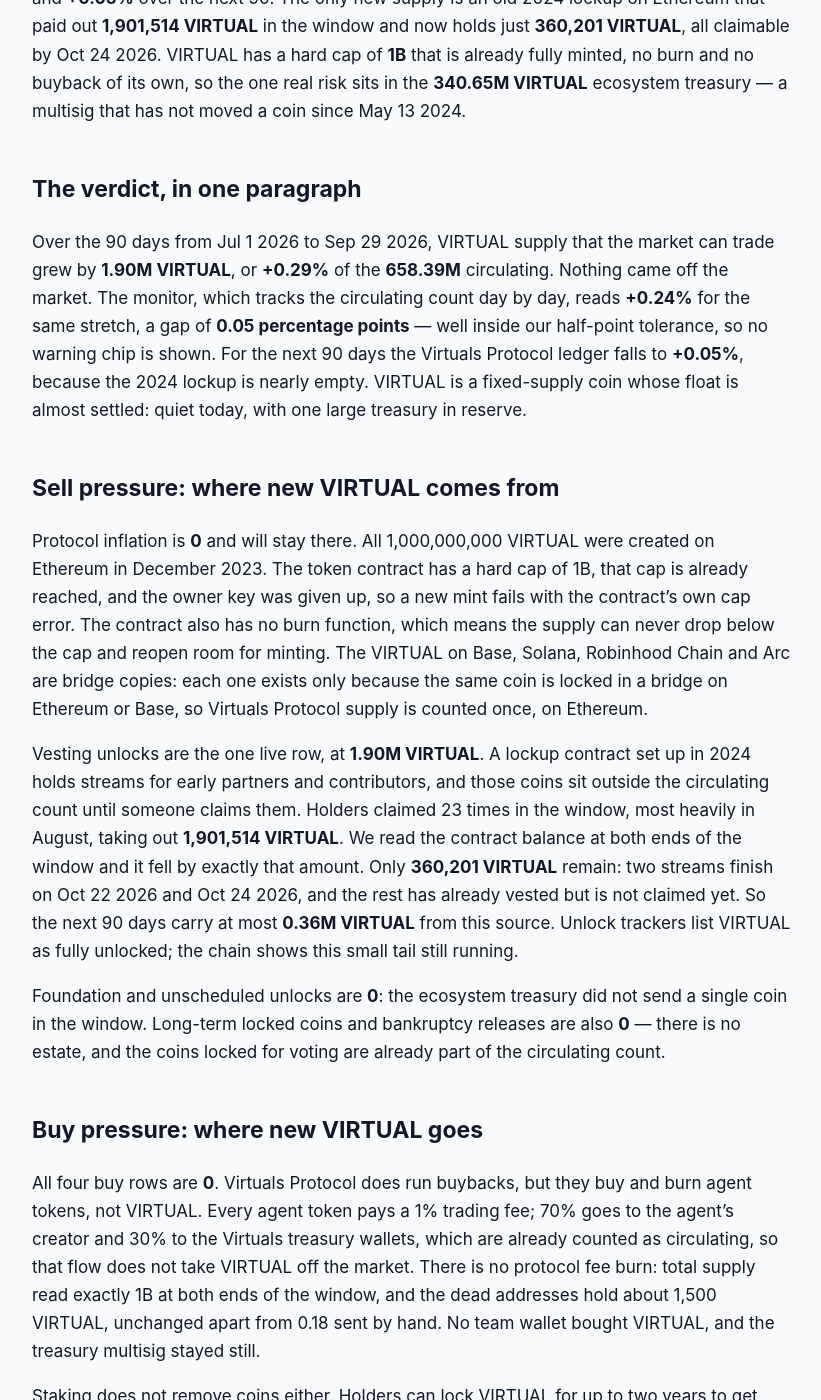
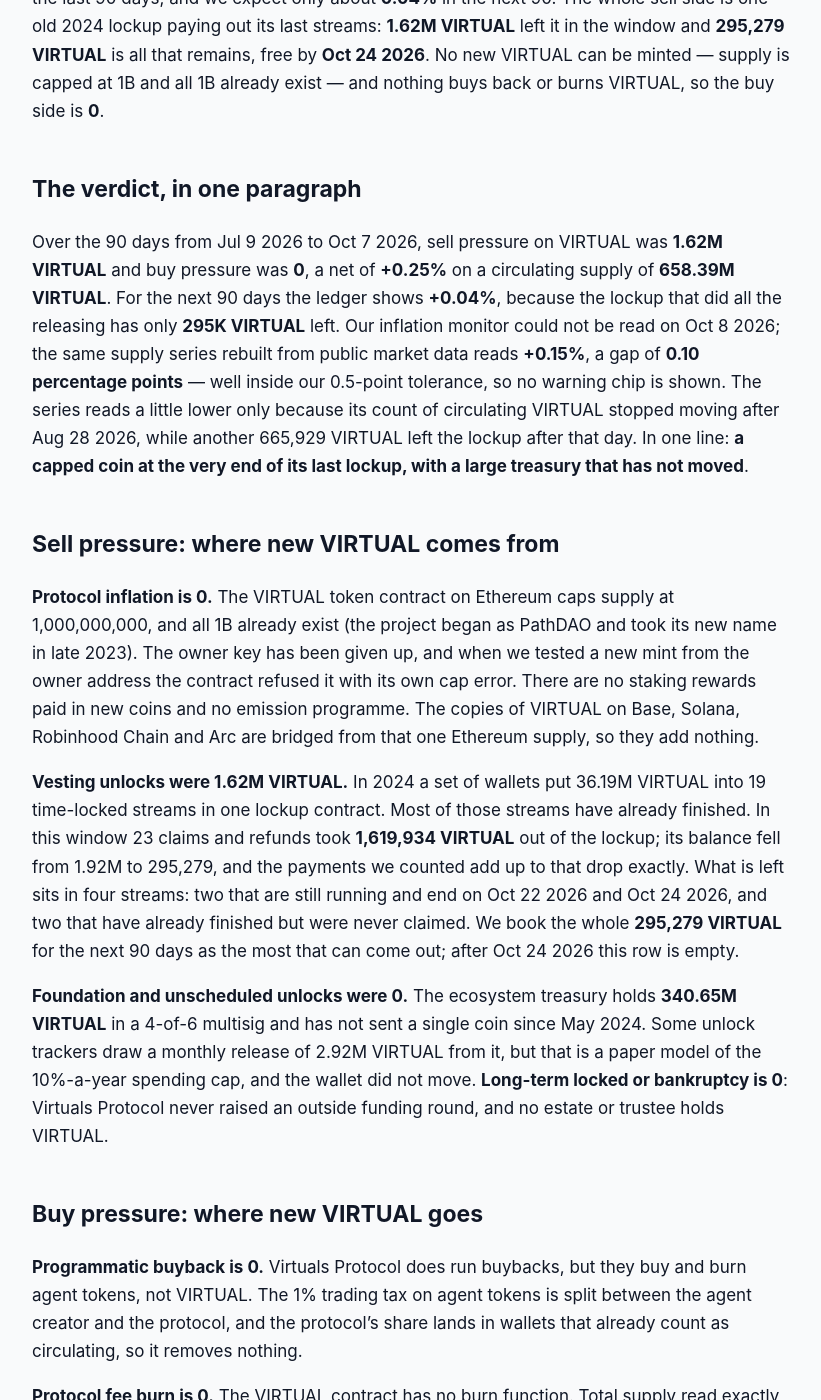
Before and after one commit to jeevansongmy-spec/mrnasdog-articles, a Jekyll site: the page built from crypto/virtual-pressure-framework.md, in a window 1280 px wide and 1400 px high, scrolled down 286 px. Shown: the whole window, without its empty margins (228-1049 px from the left). Built offline with Jekyll 4.4.1, drawn with Linux system fonts in a browser that asks for light colours; some of the changed text lies outside the part shown.

Commit message:
publish: crypto/virtual-pressure-framework

```diff
--- a/crypto/virtual-pressure-framework.md
+++ b/crypto/virtual-pressure-framework.md
@@ -1,55 +1,63 @@
 ---
-title:         "VIRTUAL Inflation Analysis · September 2026 · Mixed flows · supply roughly steady"
-description:   "VIRTUAL supply is roughly steady: a 2024 lockup released 1.90M VIRTUAL for +0.29% net in 90 days, +0.05% next. Capped 1B, no burn, 340.65M treasury unmoved."
+title:         "VIRTUAL Inflation Analysis · October 2026 · Mixed flows · supply roughly steady"
+description:   "VIRTUAL supply is roughly steady: a 2024 lockup released 1.62M VIRTUAL for +0.25% net in 90 days, +0.04% next. Capped 1B, no burn, 340.65M treasury unmoved."
 canonical_url: "https://mrnasdog.com/research/virtual/inflation"
 tags:          ["crypto", "virtual", "virtuals", "aiagents"]
 published:     true
 ---
 
-Originally published at [VIRTUAL Inflation Analysis · September 2026 · Mixed flows · supply roughly steady](https://mrnasdog.com/research/virtual/inflation).
+Originally published at [VIRTUAL Inflation Analysis · October 2026 · Mixed flows · supply roughly steady](https://mrnasdog.com/research/virtual/inflation).
 
-# VIRTUAL Inflation Analysis · September 2026 · Mixed flows · supply roughly steady
+# VIRTUAL Inflation Analysis · October 2026 · Mixed flows · supply roughly steady
 
-The MrNasdog Pressure Framework reads VIRTUAL at **+0.29% net** over the trailing 90 days and **+0.05%** over the next 90. The only new supply is an old 2024 lockup on Ethereum that paid out **1,901,514 VIRTUAL** in the window and now holds just **360,201 VIRTUAL**, all claimable by Oct 24 2026. VIRTUAL has a hard cap of **1B** that is already fully minted, no burn and no buyback of its own, so the one real risk sits in the **340.65M VIRTUAL** ecosystem treasury — a multisig that has not moved a coin since May 13 2024.
+**VIRTUAL**, the base coin of **Virtuals Protocol**, added about **0.25%** to its circulating supply in the last 90 days, and we expect only about **0.04%** in the next 90. The whole sell side is one old 2024 lockup paying out its last streams: **1.62M VIRTUAL** left it in the window and **295,279 VIRTUAL** is all that remains, free by **Oct 24 2026**. No new VIRTUAL can be minted — supply is capped at 1B and all 1B already exist — and nothing buys back or burns VIRTUAL, so the buy side is **0**.
 
 ## The verdict, in one paragraph
 
-Over the 90 days from Jul 1 2026 to Sep 29 2026, VIRTUAL supply that the market can trade grew by **1.90M VIRTUAL**, or **+0.29%** of the **658.39M** circulating. Nothing came off the market. The monitor, which tracks the circulating count day by day, reads **+0.24%** for the same stretch, a gap of **0.05 percentage points** — well inside our half-point tolerance, so no warning chip is shown. For the next 90 days the Virtuals Protocol ledger falls to **+0.05%**, because the 2024 lockup is nearly empty. VIRTUAL is a fixed-supply coin whose float is almost settled: quiet today, with one large treasury in reserve.
+Over the 90 days from Jul 9 2026 to Oct 7 2026, sell pressure on VIRTUAL was **1.62M VIRTUAL** and buy pressure was **0**, a net of **+0.25%** on a circulating supply of **658.39M VIRTUAL**. For the next 90 days the ledger shows **+0.04%**, because the lockup that did all the releasing has only **295K VIRTUAL** left. Our inflation monitor could not be read on Oct 8 2026; the same supply series rebuilt from public market data reads **+0.15%**, a gap of **0.10 percentage points** — well inside our 0.5-point tolerance, so no warning chip is shown. The series reads a little lower only because its count of circulating VIRTUAL stopped moving after Aug 28 2026, while another 665,929 VIRTUAL left the lockup after that day. In one line: **a capped coin at the very end of its last lockup, with a large treasury that has not moved**.
 
 ## Sell pressure: where new VIRTUAL comes from
 
-Protocol inflation is **0** and will stay there. All 1,000,000,000 VIRTUAL were created on Ethereum in December 2023. The token contract has a hard cap of 1B, that cap is already reached, and the owner key was given up, so a new mint fails with the contract's own cap error. The contract also has no burn function, which means the supply can never drop below the cap and reopen room for minting. The VIRTUAL on Base, Solana, Robinhood Chain and Arc are bridge copies: each one exists only because the same coin is locked in a bridge on Ethereum or Base, so Virtuals Protocol supply is counted once, on Ethereum.
+**Protocol inflation is 0.** The VIRTUAL token contract on Ethereum caps supply at 1,000,000,000, and all 1B already exist (the project began as PathDAO and took its new name in late 2023). The owner key has been given up, and when we tested a new mint from the owner address the contract refused it with its own cap error. There are no staking rewards paid in new coins and no emission programme. The copies of VIRTUAL on Base, Solana, Robinhood Chain and Arc are bridged from that one Ethereum supply, so they add nothing.
 
-Vesting unlocks are the one live row, at **1.90M VIRTUAL**. A lockup contract set up in 2024 holds streams for early partners and contributors, and those coins sit outside the circulating count until someone claims them. Holders claimed 23 times in the window, most heavily in August, taking out **1,901,514 VIRTUAL**. We read the contract balance at both ends of the window and it fell by exactly that amount. Only **360,201 VIRTUAL** remain: two streams finish on Oct 22 2026 and Oct 24 2026, and the rest has already vested but is not claimed yet. So the next 90 days carry at most **0.36M VIRTUAL** from this source. Unlock trackers list VIRTUAL as fully unlocked; the chain shows this small tail still running.
+**Vesting unlocks were 1.62M VIRTUAL.** In 2024 a set of wallets put 36.19M VIRTUAL into 19 time-locked streams in one lockup contract. Most of those streams have already finished. In this window 23 claims and refunds took **1,619,934 VIRTUAL** out of the lockup; its balance fell from 1.92M to 295,279, and the payments we counted add up to that drop exactly. What is left sits in four streams: two that are still running and end on Oct 22 2026 and Oct 24 2026, and two that have already finished but were never claimed. We book the whole **295,279 VIRTUAL** for the next 90 days as the most that can come out; after Oct 24 2026 this row is empty.
 
-Foundation and unscheduled unlocks are **0**: the ecosystem treasury did not send a single coin in the window. Long-term locked coins and bankruptcy releases are also **0** — there is no estate, and the coins locked for voting are already part of the circulating count.
+**Foundation and unscheduled unlocks were 0.** The ecosystem treasury holds **340.65M VIRTUAL** in a 4-of-6 multisig and has not sent a single coin since May 2024. Some unlock trackers draw a monthly release of 2.92M VIRTUAL from it, but that is a paper model of the 10%-a-year spending cap, and the wallet did not move. **Long-term locked or bankruptcy is 0**: Virtuals Protocol never raised an outside funding round, and no estate or trustee holds VIRTUAL.
 
 ## Buy pressure: where new VIRTUAL goes
 
-All four buy rows are **0**. Virtuals Protocol does run buybacks, but they buy and burn agent tokens, not VIRTUAL. Every agent token pays a 1% trading fee; 70% goes to the agent's creator and 30% to the Virtuals treasury wallets, which are already counted as circulating, so that flow does not take VIRTUAL off the market. There is no protocol fee burn: total supply read exactly 1B at both ends of the window, and the dead addresses hold about 1,500 VIRTUAL, unchanged apart from 0.18 sent by hand. No team wallet bought VIRTUAL, and the treasury multisig stayed still.
+**Programmatic buyback is 0.** Virtuals Protocol does run buybacks, but they buy and burn agent tokens, not VIRTUAL. The 1% trading tax on agent tokens is split between the agent creator and the protocol, and the protocol's share lands in wallets that already count as circulating, so it removes nothing.
 
-Staking does not remove coins either. Holders can lock VIRTUAL for up to two years to get veVIRTUAL, which gives voting power and a share of new agent-token airdrops. Those locked coins stay in the circulating count, and the lock actually shrank this window, from **22.56M** to **21.58M VIRTUAL**. So a new long-term lock books **0**.
+**Protocol fee burn is 0.** The VIRTUAL contract has no burn function. Total supply read exactly 1B at both ends of the window, the dead address on Ethereum held the same 1,498 VIRTUAL, and the copy on Base gained less than one coin. **Foundation buy is 0**: no treasury or team purchase of VIRTUAL was announced or seen on-chain, and the holder proposals asking for a VIRTUAL buyback expired in Dec 2025 without passing.
+
+**New long-term lock is 0.** Holders can lock VIRTUAL as veVIRTUAL for voting power, points and a new staker bonus. The staking contract held 22.48M VIRTUAL at the start of the window and **21.56M VIRTUAL** at the end. Locked VIRTUAL still counts as circulating, so the lock takes nothing out of the float, and the small drop added nothing to it either.
 
 ## Foundation and overhang
 
-The overhang that matters is the ecosystem treasury: a multisig on Ethereum holding **340,652,950 VIRTUAL**, about 34% of all VIRTUAL and outside the circulating count. It has made only seven transfers in its life, and the last coins left it on May 13 2024. Under the Virtuals Protocol whitepaper it may release no more than 10% a year for three years, and only after a holder vote. The governance portal shows no passed proposal in 2026, and the newest one, from March 2026, failed. One unlock tracker models this treasury as releasing about 2.9M VIRTUAL every month; the chain says it has not released anything, so we book what the chain shows.
+Two balances sit outside the circulating count, and together they explain it to the coin: the ecosystem treasury multisig with **340.65M VIRTUAL**, and the 2024 lockup with **295,279 VIRTUAL**. The treasury is the big one — about a third of all VIRTUAL. Its rules allow at most 10% a year to be spent, and only after a veVIRTUAL vote. Governance has already approved a staff grant of up to 6% of supply, but it pays out only if VIRTUAL reaches $10, $20 and $40, far above today's price, and a 1% fund for launch defence. We read the treasury and the lockup on-chain at every rebuild. If the treasury's balance falls between refreshes, the outflow enters Sell #3 at the next refresh; the lockup is tracked in Sell #2 until it is empty.
 
-The second overhang is the 2024 lockup's remaining **360,201 VIRTUAL**, which is on a known schedule and already in the next-90-day number. Inside the circulating count sit the protocol's fee wallet on Base (about 2.14M VIRTUAL), the voting lock (21.58M) and a second small lockup (about 91K); moving those adds nothing new. We read the treasury and the lockup straight from the chain at every rebuild. If the treasury's balance falls between refreshes, the outflow enters Sell #3 at the next refresh.
+Other wallets the team runs — the staking contract, the fee wallets on Base and the bridge escrows — already count as circulating, so a move from them changes nothing in this ledger.
 
-## How VIRTUAL compares to other launchpad tokens
+## How VIRTUAL compares to other launchpad and AI-agent tokens
 
-Most launchpad and app tokens still carry large team and investor vesting, so their supply grows by several percent a quarter as cliffs open. VIRTUAL is different: its public share was fully unlocked from the start, there was no venture round with a multi-year schedule, and the cap is already minted. That puts VIRTUAL closer to a fixed-supply coin than to a typical launchpad token — the float moves only when an old lockup or the treasury pays out.
+Most launchpad tokens either print new coins to reward users or spend platform fees buying their own coin back. VIRTUAL does neither. Its supply is a hard cap that is already fully minted, so the only way supply reaches the market is from wallets that were set aside at the start — and in Virtuals Protocol's case that is almost entirely one treasury that has been still for over two years. Fee buybacks exist, but they point at the agent tokens built on the platform, so they support those coins rather than VIRTUAL itself.
 
-The trade-off is on the buy side. Launchpads that send their fees into buying back their own token create steady buy pressure. Virtuals Protocol points its fee buybacks at the agent tokens built on it, so VIRTUAL gains demand from agent trading, since every agent trades against VIRTUAL, but not a direct buyer. Against uncapped chain tokens that pay validators in new coins, VIRTUAL has no issuance at all; against exchange tokens with quarterly burns, it has no burn. Its supply story comes down to one question: when, and how fast, the treasury is spent.
+That makes VIRTUAL closer to a capped token with a large reserve than to a fee-burning chain coin like ETH or a buyback token. Day to day the float barely grows: once the 2024 lockup empties in October 2026, the next-90-day reading falls to zero unless the treasury moves. The risk is not slow dilution; it is one large, vote-gated pile of **340.65M VIRTUAL** that could be released in bigger steps — up to 10% of it in a year.
 
 ## What to watch in the next 90 days
 
-First, the VIRTUAL staker bonus that starts on Sep 30 2026: veVIRTUAL holders get extra VIRTUAL based on how long they have staked, but neither the size nor the source is public yet — if it is paid from the treasury multisig, it becomes new supply. Second, the last two streams of the 2024 lockup end on Oct 22 2026 and Oct 24 2026, after which that row falls to zero. Third, any holder vote to deploy the ecosystem treasury; even one year at the 10% cap would add up to 35M VIRTUAL, far more than anything in today's ledger. Fourth, any change to where the 1% agent trading fee goes — a switch to buying VIRTUAL itself would create the coin's first real buy row.
+**Oct 22 2026 and Oct 24 2026:** the last two lockup streams end, and all of the remaining 295,279 VIRTUAL can be claimed; after that the vesting row is empty.
+
+**The staker bonus that began Sep 30 2026:** veVIRTUAL holders get extra VIRTUAL by stake age; the source of those coins has not been published, and it only becomes new supply if it is paid from the treasury multisig.
+
+**The vote that closes Oct 8 2026:** a holder proposal offers veVIRTUAL stakers a one-time early unstake. Staked coins already count as circulating, so it would not change this ledger, but it could free up to 21.56M VIRTUAL to trade.
+
+**Any treasury vote:** a governance proposal to spend from the 340.65M treasury is the one event that could move this reading by more than a fraction of a percent.
 
 ## Summary
 
-VIRTUAL, the base token of Virtuals Protocol, has a hard-capped and fully minted supply of 1B, with no issuance, no burn and no buyback of its own. The only new supply in the last 90 days was **1.90M VIRTUAL** from a 2024 lockup, a **+0.29%** net that falls to **+0.05%** next as that lockup empties by Oct 24 2026. The key risk is the **340.65M VIRTUAL** ecosystem treasury, which is capped at 10% a year and needs a holder vote, and which has not moved since May 2024. Until that treasury is spent, VIRTUAL supply is roughly steady.
+VIRTUAL, the base coin of Virtuals Protocol, grew its circulating supply by about **0.25%** in the last 90 days, all of it from the last streams of a 2024 lockup, and we expect about **0.04%** in the next 90 as that lockup runs dry on Oct 24 2026. No new VIRTUAL can be minted, and nothing burns or buys it back. The key risk is the **340.65M VIRTUAL** treasury, untouched since May 2024 but able to release up to 10% a year after a holder vote. Until that wallet moves, VIRTUAL is a capped coin with almost no new supply reaching the market.
 
 ---
 
-*MrNasdog Pressure Framework analysis of VIRTUAL, Metric 1 — Inflation. Data + explanation only. Not financial advice. Checked Sep 29 2026.*
+*MrNasdog Pressure Framework analysis of VIRTUAL, Metric 1 — Inflation. Data + explanation only. Not financial advice. Checked Oct 8 2026.*
```
